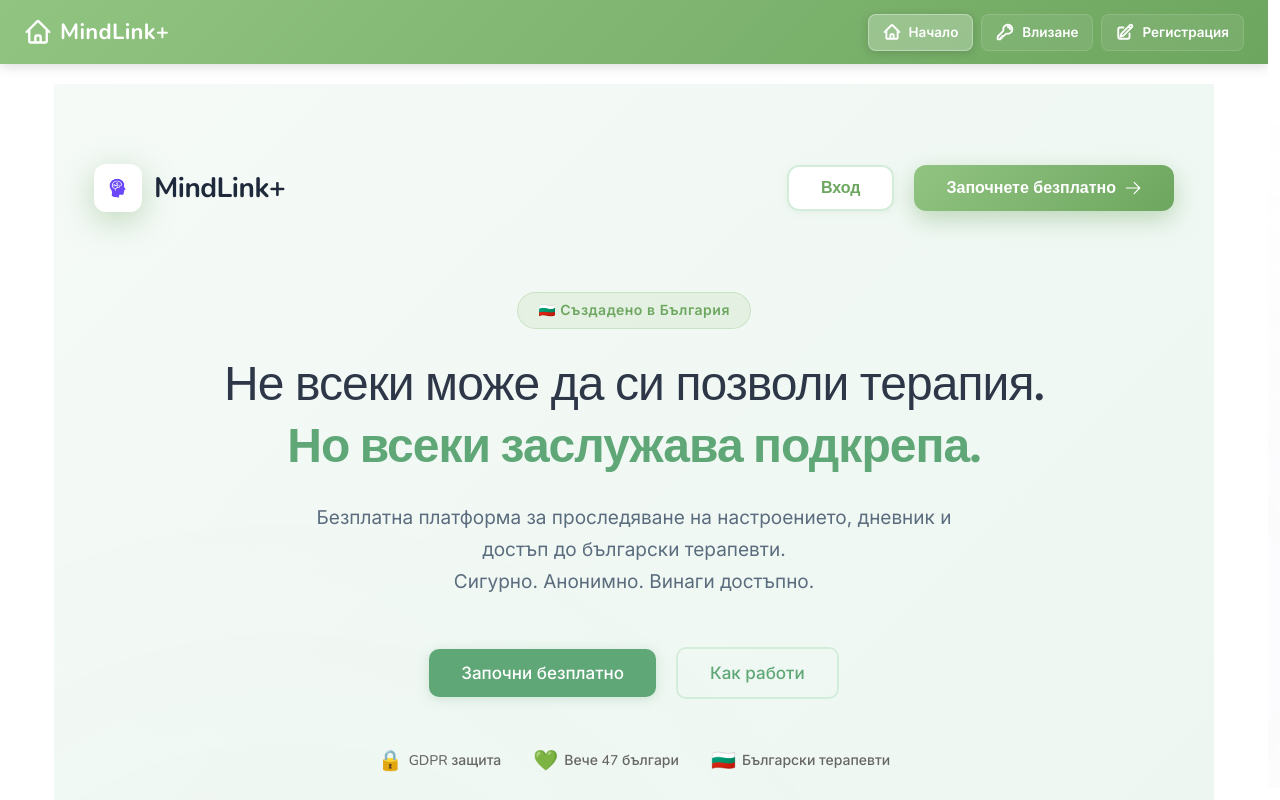
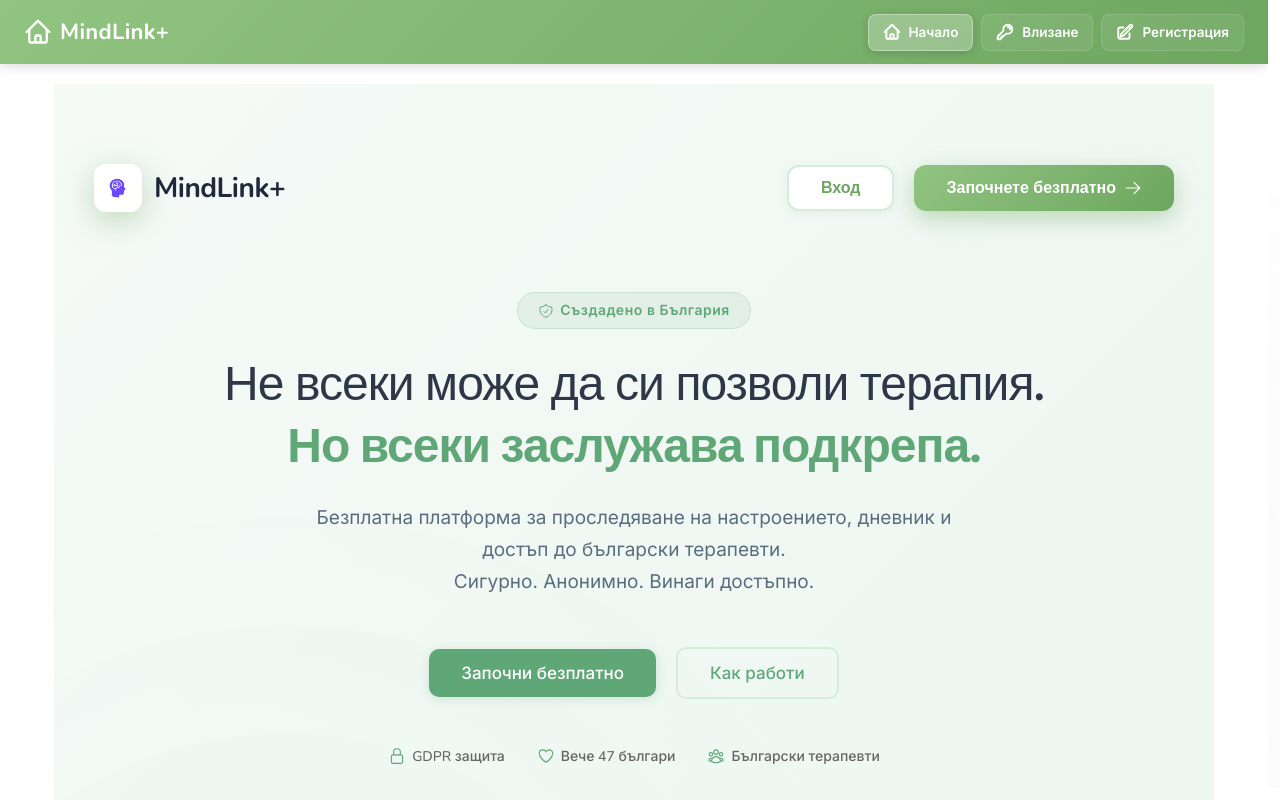
Before and after one commit to urgeorgi09/mindlink, a React (Vite) app in the folder frontend/: page / in a window 1280 px wide. Built offline with nearby package versions, Linux system fonts and the light colour scheme.

Commit message:
жиуж

```diff
--- a/frontend/src/pages/Home.jsx
+++ b/frontend/src/pages/Home.jsx
@@ -182,13 +182,13 @@ const Home = () => {
             <div style={{
               display: 'inline-block',
               padding: '8px 20px',
-              background: 'rgba(145, 196, 129, 0.15)',
-              border: '1px solid rgba(145, 196, 129, 0.3)',
+              background: 'rgba(95, 167, 119, 0.1)',
+              border: '1px solid rgba(95, 167, 119, 0.2)',
               borderRadius: '24px',
               marginBottom: '24px'
             }}>
               <span style={{
-                color: '#6da65f',
+                color: '#5fa777',
                 fontSize: '14px',
                 fontWeight: '600',
                 letterSpacing: '0.5px',
@@ -196,7 +196,8 @@ const Home = () => {
                 alignItems: 'center',
                 gap: '6px'
               }}>
-                🇧🇬 Създадено в България
+                <ShieldCheckIcon style={{ width: '16px', height: '16px' }} />
+                Създадено в България
               </span>
             </div>
 
@@ -331,15 +332,15 @@ const Home = () => {
               fontWeight: '500'
             }}>
               <div style={{ display: 'flex', alignItems: 'center', gap: '6px' }}>
-                <span style={{ fontSize: '20px' }}>🔒</span>
+                <LockClosedIcon style={{ width: '18px', height: '18px', color: '#5fa777' }} />
                 <span>GDPR защита</span>
               </div>
               <div style={{ display: 'flex', alignItems: 'center', gap: '6px' }}>
-                <span style={{ fontSize: '20px' }}>💚</span>
+                <HeartIcon style={{ width: '18px', height: '18px', color: '#5fa777' }} />
                 <span>Вече 47 българи</span>
               </div>
               <div style={{ display: 'flex', alignItems: 'center', gap: '6px' }}>
-                <span style={{ fontSize: '20px' }}>🇧🇬</span>
+                <UserGroupIcon style={{ width: '18px', height: '18px', color: '#5fa777' }} />
                 <span>Български терапевти</span>
               </div>
             </div>
@@ -462,12 +463,11 @@ const Home = () => {
                   fontSize: isMobile ? '36px' : '48px',
                   fontWeight: '800',
                   color: '#1e293b',
-                  marginBottom: '8px',
-                  background: 'linear-gradient(135deg, #91c481 0%, #7fb570 50%, #6da65f 100%)',
-                  WebkitBackgroundClip: 'text',
-                  WebkitTextFillColor: 'transparent'
+                  marginBottom: '12px',
+                  display: 'flex',
+                  justifyContent: 'center'
                 }}>
-                  🇧🇬
+                  <ShieldCheckIcon style={{ width: '48px', height: '48px', color: '#5fa777' }} />
                 </div>
                 <div style={{ color: '#64748b', fontSize: isMobile ? '14px' : '16px' }}>
                   Създадено в България
@@ -478,12 +478,11 @@ const Home = () => {
                   fontSize: isMobile ? '36px' : '48px',
                   fontWeight: '800',
                   color: '#1e293b',
-                  marginBottom: '8px',
-                  background: 'linear-gradient(135deg, #91c481 0%, #7fb570 50%, #6da65f 100%)',
-                  WebkitBackgroundClip: 'text',
-                  WebkitTextFillColor: 'transparent'
+                  marginBottom: '12px',
+                  display: 'flex',
+                  justifyContent: 'center'
                 }}>
-                  🔒
+                  <LockClosedIcon style={{ width: '48px', height: '48px', color: '#5fa777' }} />
                 </div>
                 <div style={{ color: '#64748b', fontSize: isMobile ? '14px' : '16px' }}>
                   GDPR съответствие
@@ -494,12 +493,11 @@ const Home = () => {
                   fontSize: isMobile ? '36px' : '48px',
                   fontWeight: '800',
                   color: '#1e293b',
-                  marginBottom: '8px',
-                  background: 'linear-gradient(135deg, #91c481 0%, #7fb570 50%, #6da65f 100%)',
-                  WebkitBackgroundClip: 'text',
-                  WebkitTextFillColor: 'transparent'
+                  marginBottom: '12px',
+                  display: 'flex',
+                  justifyContent: 'center'
                 }}>
-                  💚
+                  <HeartIcon style={{ width: '48px', height: '48px', color: '#5fa777' }} />
                 </div>
                 <div style={{ color: '#64748b', fontSize: isMobile ? '14px' : '16px' }}>
                   Безплатно за всички
```
Also changed, not shown: 1 other file (tests, documents, lock files or other folders).
